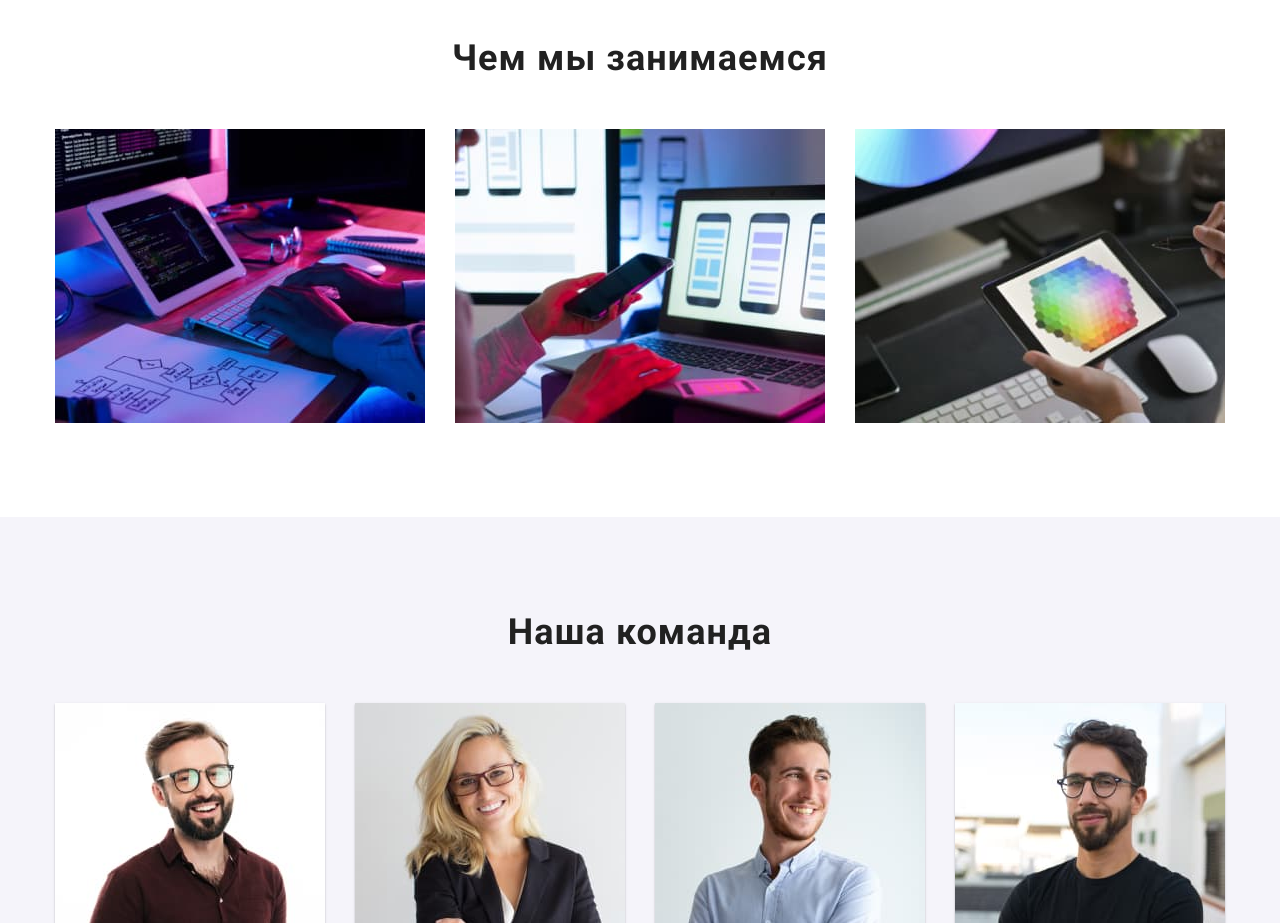
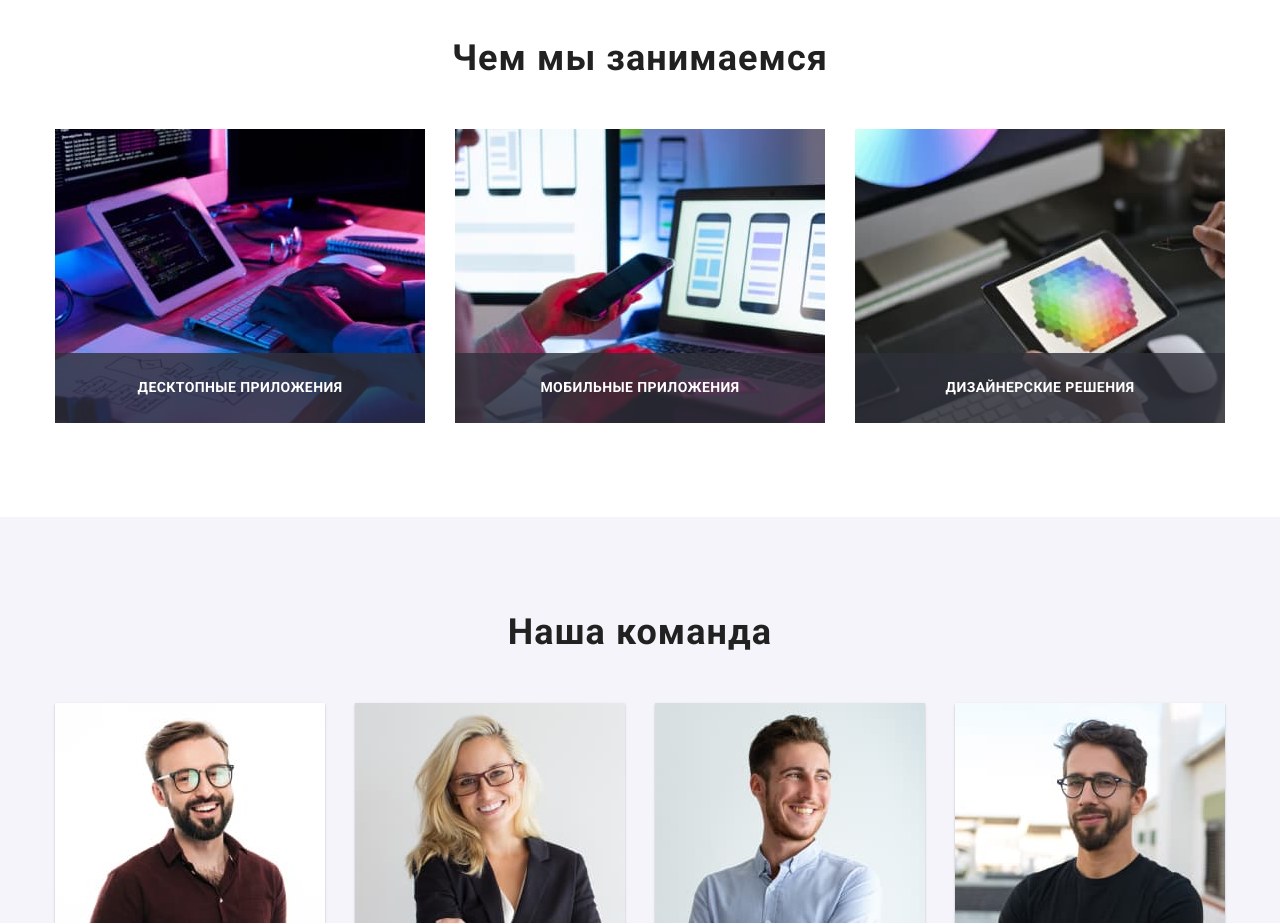
Before and after one commit to SerhiiMaksymenko/goit-markup-hw-05, a plain HTML site: page index.html in a window 1280 px wide. Shown: the part 1080-2003 px from the top of the page. Drawn offline with nearby package versions, Linux system fonts and the light colour scheme.

Commit message:
FINAL STYLE

```diff
--- a/CSS/styles.css
+++ b/CSS/styles.css
@@ -81,6 +81,9 @@ header {
 .nav-item:not(:last-child) {
   margin-right: 50px;
 }
+.nav-item {
+  position: relative;
+}
 
 .header-list {
   display: flex;
@@ -144,6 +147,20 @@ header {
 
 .nav-link.current {
   color: var(--primary-background-color);
+}
+
+.current::after {
+  content: '';
+  position: absolute;
+  bottom: 0;
+
+  display: block;
+  width: 100%;
+  height: 4px;
+
+  border-radius: 2px;
+  background-color: var(--primary-background-color);
+  filter: drop-shadow(0px 4px 4px rgba(0, 0, 0, 0.25));
 }
 
 .header-post-icon,
@@ -306,6 +323,33 @@ header {
   letter-spacing: 0.03em;
 
   color: var(--primary-text-color);
+}
+
+/*ПЛАШКИ ЧЕМ МЫ ЗАНИМАЕМСЯ*/
+
+.work-tab {
+  position: relative;
+}
+
+.work-top-text {
+  position: absolute;
+  bottom: 0;
+  left: 0;
+
+  padding: 27px;
+
+  width: 100%;
+  height: 70px;
+
+  font-weight: 700;
+  font-size: 14px;
+  line-height: 1.14;
+  text-align: center;
+  letter-spacing: 0.03em;
+  text-transform: uppercase;
+
+  background-color: rgba(47, 48, 58, 0.8);
+  color: var(--accent-text-color);
 }
 
 /*КОМАНДА index.html*/
@@ -507,6 +551,7 @@ header {
 }
 
 /*ИКОНКИ Portfolio*/
+
 .portfolio-border {
   padding: 20px 24px;
 
@@ -560,6 +605,7 @@ header {
   position: absolute;
   top: 0;
   left: 0;
+
   transform: translateY(100%);
   transition-property: transform;
   transition-duration: 250ms;
--- a/index.html
+++ b/index.html
@@ -119,18 +119,27 @@
           <h2 class="work-title">Чем мы занимаемся</h2>
           <ul class="work-list card-set">
             <li class="card-set-item">
+              <div class="work-tab">
                 <img src="./images/html.jpg" alt="Вёрстка" width="370" height="294" />
+                <p class="work-top-text">Десктопные приложения</p>
+              </div>
             </li>
             <li class="card-set-item">
+              <div class="work-tab">
                 <img
                   src="./images/mobile-apps.jpg"
                   alt="Мобильные приложения"
                   width="370"
                   height="294"
                 />
+                <p class="work-top-text">Мобильные приложения</p>
+              </div>
             </li>
             <li class="card-set-item">
+              <div class="work-tab">
                 <img src="./images/design.jpg" alt="Дизайн" width="370" height="294" />
+                <p class="work-top-text">Дизайнерские решения</p>
+              </div>
             </li>
           </ul>
         </div>
```
Lines whose indentation alone changed are shown as unchanged.
